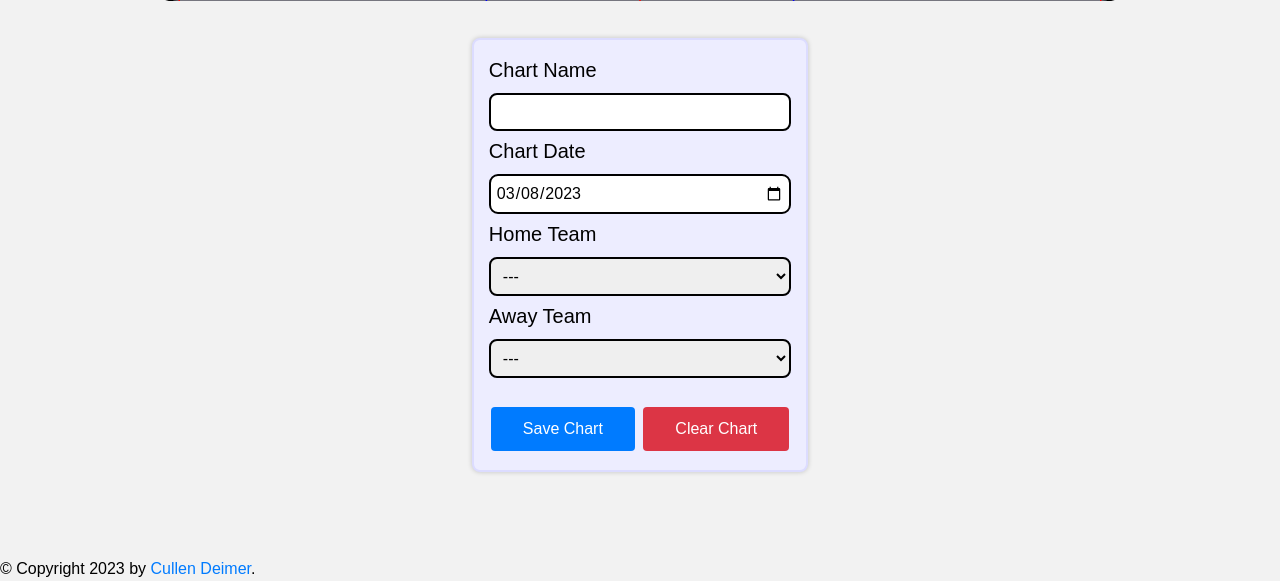
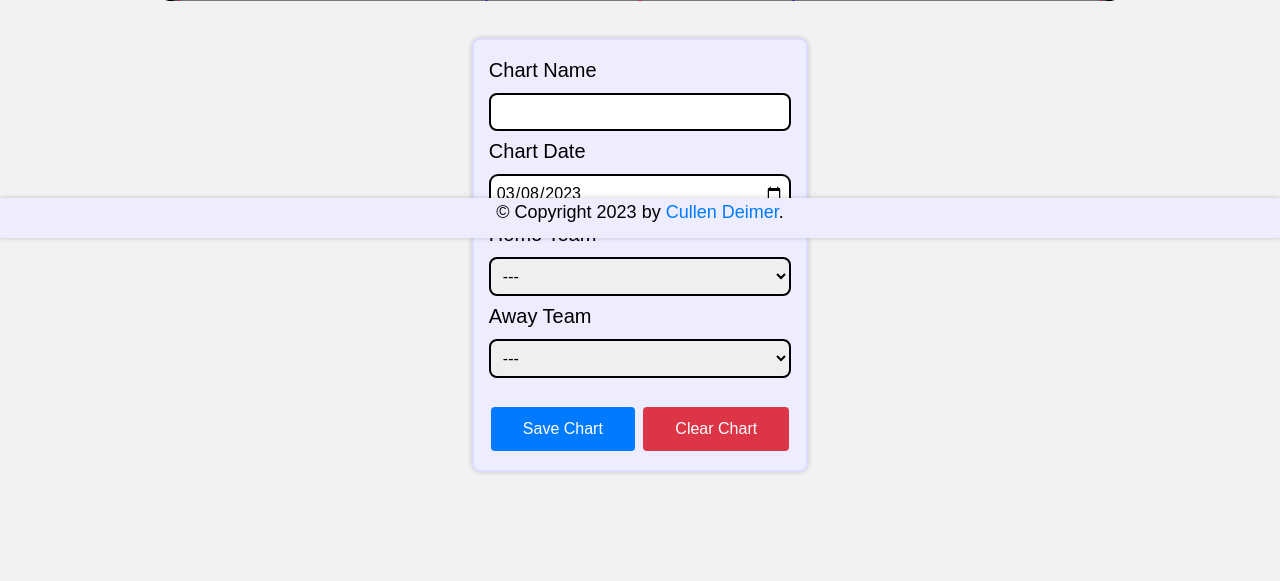
Before and after one commit to cdeimer/HockeyProject, a Flask app: page / in a window 1280 px wide. Shown: the part 562-1143 px from the top of the page. After the commit the page ends 1036 px from the top, so only its background shows below. Run offline with Flask 2, Linux system fonts and the light colour scheme.

Commit message:
Update layout.css

```diff
--- a/static/css/layout.css
+++ b/static/css/layout.css
@@ -98,3 +98,19 @@ select:hover {
     display: block;
     padding-top: 20px;
 }
+
+#footer {
+    position: fixed;
+    background-color: #ededff;
+    left: 0;
+    bottom: 0;
+    width: 100%;
+    height: 40px;
+    text-align: center;
+    box-shadow: 0 0 5px rgba(1, 1, 1, 0.2);
+    padding-bottom: 1px;
+    border: 1px solid rgba(0, 0, 255, 0);
+    font-size: 18px;
+    font-weight: 100;
+    margin-top: 15px;
+}
```
